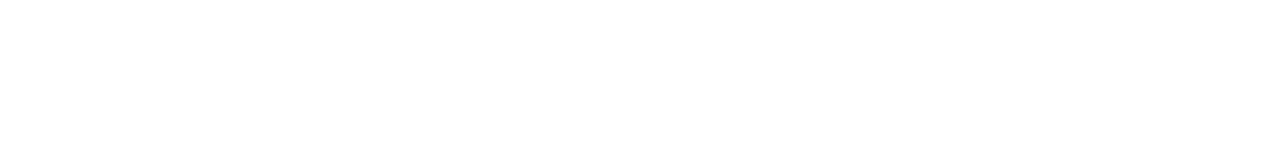
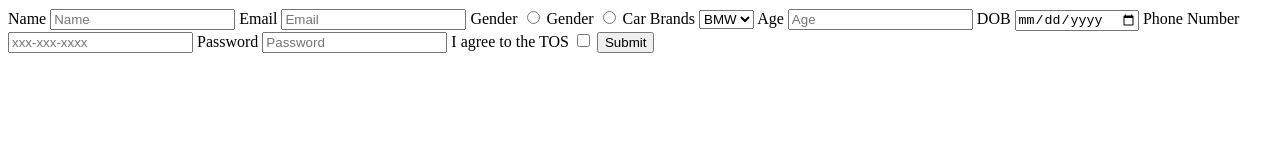
Before and after one commit to acciojob/signup-form-car-Arsh249, a website: page main.html in a window 1280 px wide. Drawn offline with Linux system fonts and the light colour scheme.

Commit message:
created a submission

```diff
--- a/main.html
+++ b/main.html
@@ -10,6 +10,33 @@
 	<!-- the entire body must be written by student -->
     <script type="text/javascript" src="./script.js">
 </script>
+<form method="post">
+	<label for="name">Name</label>
+	<input type="text" id="name" placeholder="Name" required>
+	<label for="email">Email</label>
+	<input type="email" id="email" placeholder="Email" required>
+	<label for="gender_m">Gender</label>
+	<input type="radio" id="gender_m" name="gender" required>
+	<label for="gender_f">Gender</label>
+	<input type="radio" id="gender_f" name="gender" required>
+	<label for="cars">Car Brands</label>
+	<select id="cars" placeholder="--Please choose an option--" required>
+		<option>BMW</option>
+		<option>Audi</option>
+	</select>
+	<label for="age">Age</label>
+	<input type="number" id="age" placeholder="Age" required>
+	<label for="dob">DOB</label>
+	<input type="date" id="dob" required>
+	<label for="tel">Phone Number</label>
+	<input type="tel" id="tel" placeholder="xxx-xxx-xxxx">
+	<label for="password">Password</label>
+	<input type="password" id="password" placeholder="Password" required>
+    <label for="tos">I agree to the TOS</label>
+	<input type="checkbox" id="tos" required>
+	<button type="submit">Submit</button>
+</form>
+
 
 </body>
 
```
